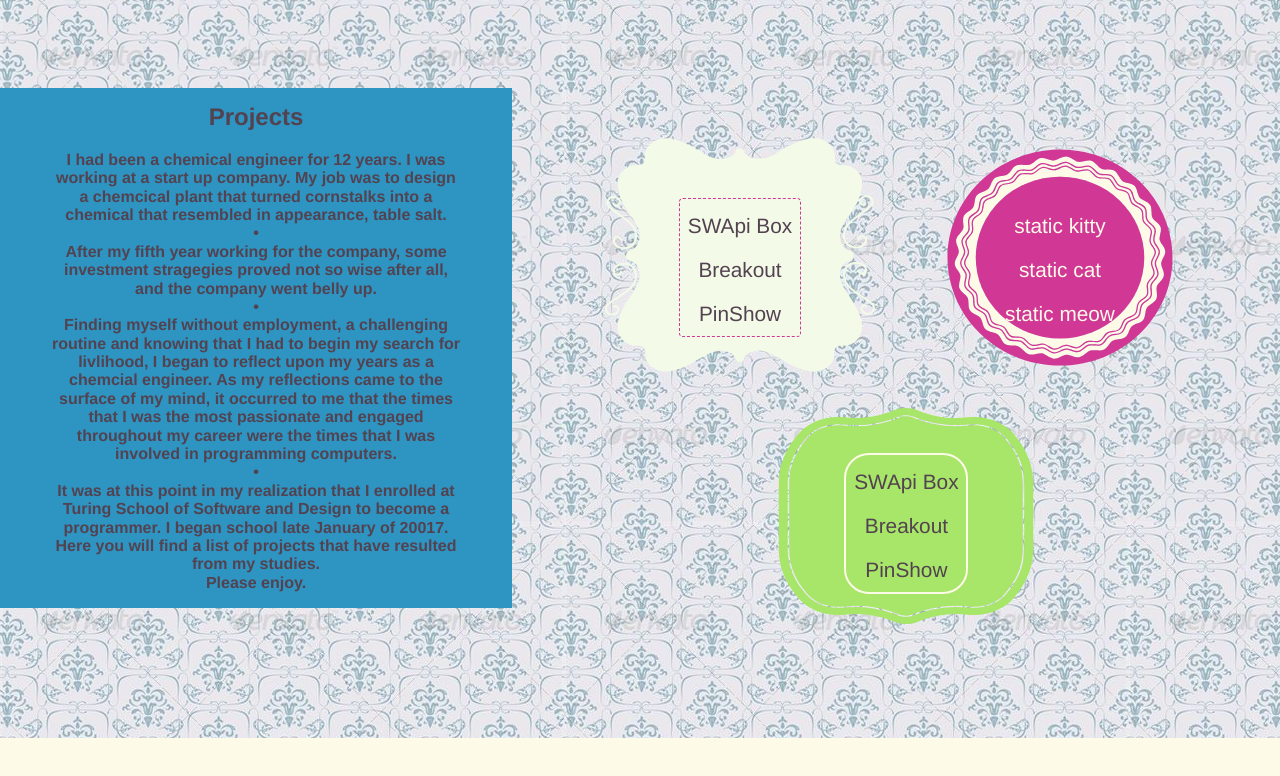
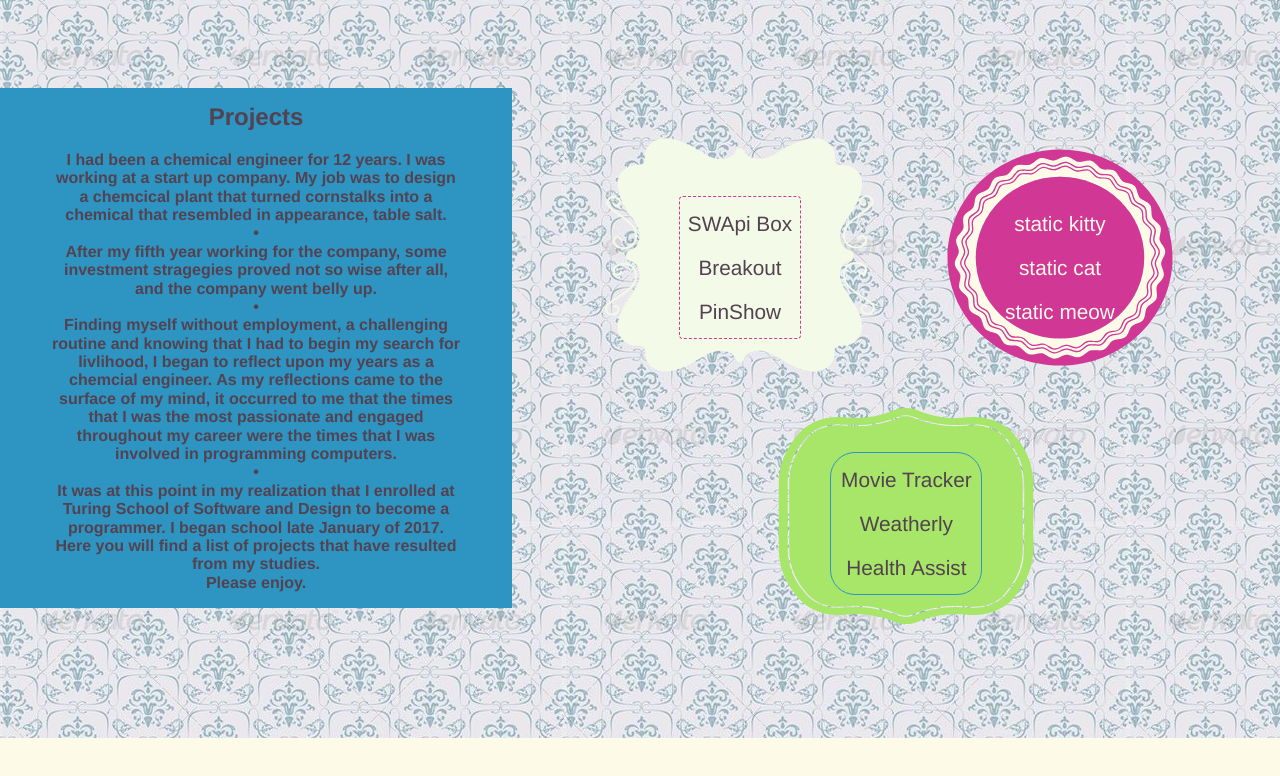
Before and after one commit to jennPeavler/personal-site, a React (Create React App) app: page / in a window 1280 px wide. Shown: the part 1340-2116 px from the top of the page. Built offline with nearby package versions, Linux system fonts and the light colour scheme.

Commit message:
added project groups and updated available links

```diff
--- a/src/assets/styles/Projects.css
+++ b/src/assets/styles/Projects.css
@@ -93,8 +93,9 @@
 }
 
 .link-box2 {
-  border: 2px solid #FEFAE8;
+  border: 1px solid #2E94C2;
   border-radius: 25px;
+  width: 150px;
 }
 
 .link-box3 {
@@ -114,7 +115,7 @@
 }
 
 .last-link {
-  margin-bottom: 0px;
+  margin-bottom: 4px;
 }
 
 .first-link {
--- a/src/components/Projects/Projects.js
+++ b/src/components/Projects/Projects.js
@@ -12,7 +12,7 @@
           <p>•</p>
           <p>Finding myself without employment, a challenging routine and knowing that I had to begin my search for livlihood, I began to reflect upon my years as a chemcial engineer.  As my reflections came to the surface of my mind, it occurred to me that the times that I was the most passionate and engaged throughout my career were the times that I was involved in programming computers.</p>
           <p>•</p>
-          <p>It was at this point in my realization that I enrolled at Turing School of Software and Design to become a programmer.  I began school late January of 20017.  Here you will find a list of projects that have resulted from my studies.</p>
+          <p>It was at this point in my realization that I enrolled at Turing School of Software and Design to become a programmer.  I began school late January of 2017.  Here you will find a list of projects that have resulted from my studies.</p>
           <p>Please enjoy.</p>
         </article>
       </div>
@@ -27,17 +27,17 @@
       <div id='project-links-2'>
         <img className='project-badge' id='badge-2' src={require('../../assets/images/Projects/project-badge2.svg')} />
         <div className='link-box link-box2'>
-          <a className='p-links first-link' target='blank' href='https://i-like-star-wars.herokuapp.com/'>SWApi Box</a>
-          <a className='p-links' target='blank' href='https://jennpeavler.github.io/gameTime/'>Breakout</a>
-          <a className='p-links last-link' target='blank' href='https://i-like-star-wars.herokuapp.com/'>PinShow</a>
+          <a className='p-links first-link' target='blank' href='https://i-like-star-wars.herokuapp.com/'>Movie Tracker</a>
+          <a className='p-links' target='blank' href='https://jennpeavler.github.io/gameTime/'>Weatherly</a>
+          <a className='p-links last-link' target='blank' href='https://i-like-star-wars.herokuapp.com/'>Health Assist</a>
         </div>
       </div>
       <div id='project-links-3'>
         <img className='project-badge' id='badge-3' src={require('../../assets/images/Projects/project-badge4.svg')} />
         <div className='link-box link-box3'>
-          <a className='p-links first-link links-3' target='blank' href='https://i-like-star-wars.herokuapp.com/'>static kitty</a>
-          <a className='p-links links-3' target='blank' href='https://jennpeavler.github.io/gameTime/'>static cat</a>
-          <a className='p-links last-link links-3' target='blank' href='https://i-like-star-wars.herokuapp.com/'>static meow</a>
+          <a className='p-links first-link links-3' target='blank' href='https://jennpeavler.github.io/jp-comp-challenge-3/'>static kitty</a>
+          <a className='p-links links-3' target='blank' href='https://jennpeavler.github.io/jp-comp-challenge-2/'>static cat</a>
+          <a className='p-links last-link links-3' target='blank' href='https://jennpeavler.github.io/jp-comp-challenge-1/'>static meow</a>
         </div>
       </div>
     </section>
```
